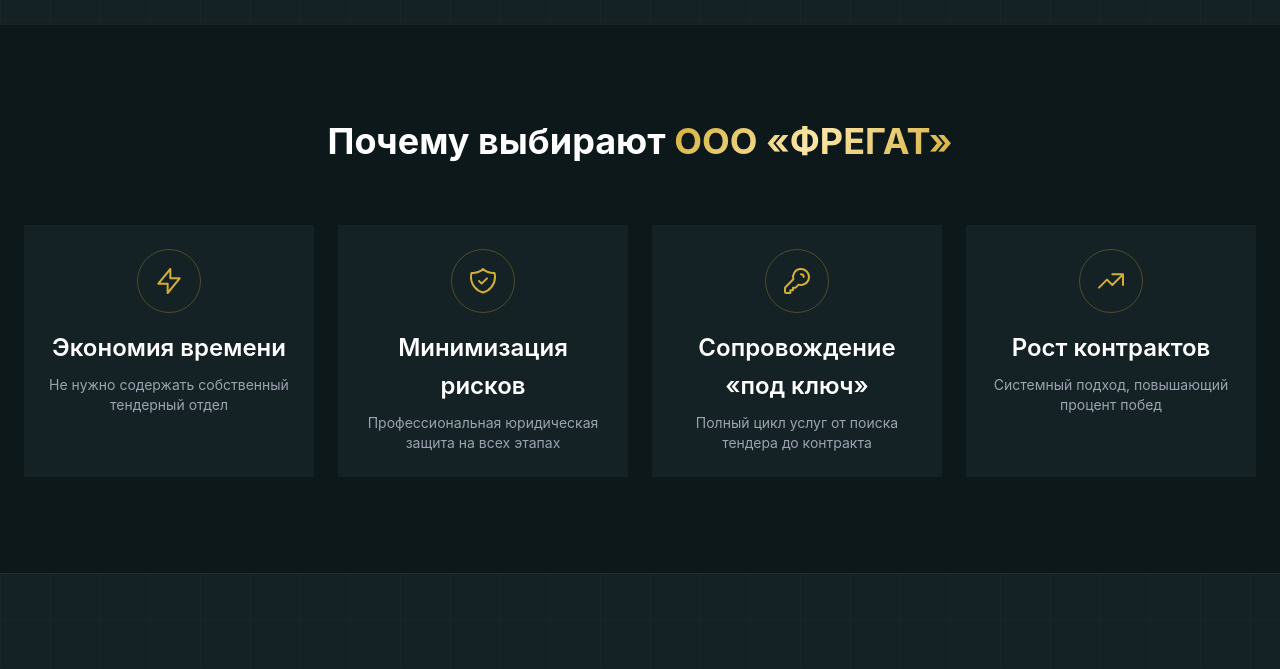
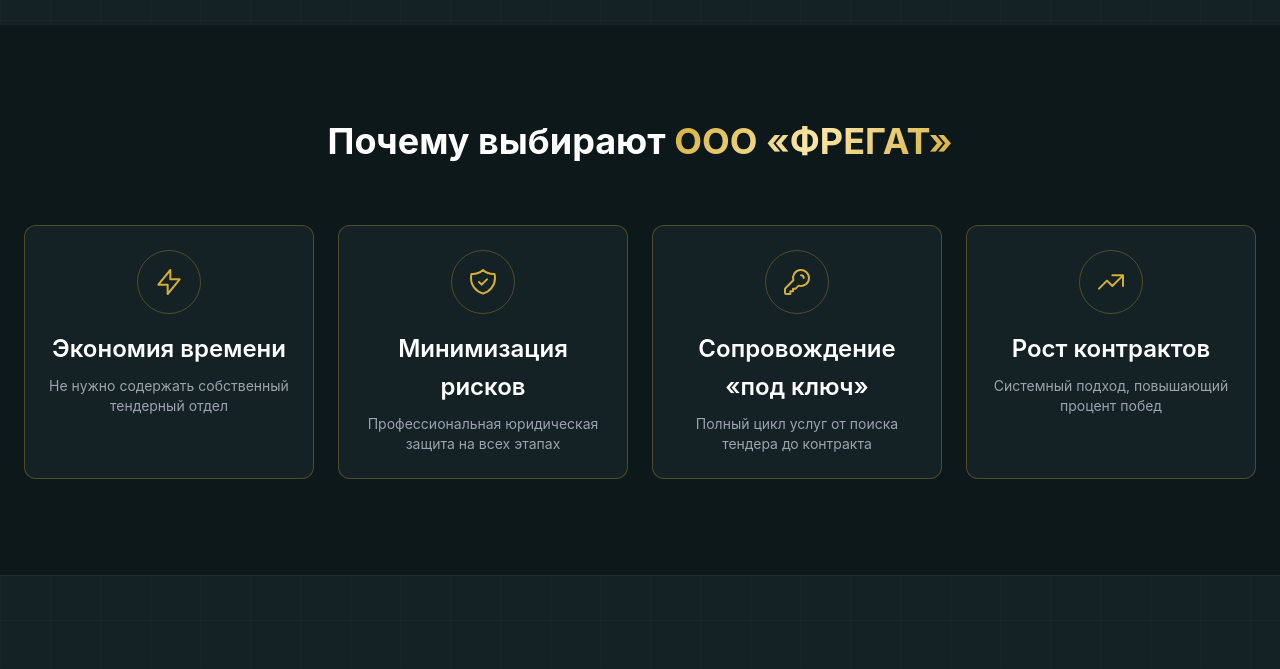
Before and after one commit to suyazov/tender-frigate.ru, a WordPress theme: template wp-content/themes/fregat/front-page.php in a window 1280 px wide. Shown: the part 5080-5749 px from the top of the page. Run offline with PHP 8.4 and a stand-in for WordPress, Linux system fonts and the light colour scheme; the site name, menu and one post (Sample post) are stand-ins, and other content is empty; some libraries are stand-ins or nearby versions.

Commit message:
Fix geometry: round advantage cards, align header padding with sections
Co-Authored-By: Claude Opus 4.7 <noreply@anthropic.com>

```diff
--- a/wp-content/themes/fregat/front-page.php
+++ b/wp-content/themes/fregat/front-page.php
@@ -401,28 +401,28 @@ get_header();
 					</h2>
 
 					<div class="grid md:grid-cols-2 lg:grid-cols-4 gap-6">
-						<div class="text-center p-6 border-gold bg-[#142125] transition duration-300">
+						<div class="text-center p-6 border border-gold/30 rounded-xl bg-[#142125] transition duration-300">
 							<div class="w-16 h-16 mx-auto mb-4 border border-gold rounded-full flex items-center justify-center">
 								<svg class="w-8 h-8 text-gold" fill="none" stroke="currentColor" viewBox="0 0 24 24"><path stroke-linecap="round" stroke-linejoin="round" stroke-width="1.5" d="M13 10V3L4 14h7v7l9-11h-7z"/></svg>
 							</div>
 							<h3 class="font-semibold mb-2 text-white">Экономия времени</h3>
 							<p class="text-gray-400 text-sm">Не нужно содержать собственный тендерный отдел</p>
 						</div>
-						<div class="text-center p-6 border-gold bg-[#142125] transition duration-300">
+						<div class="text-center p-6 border border-gold/30 rounded-xl bg-[#142125] transition duration-300">
 							<div class="w-16 h-16 mx-auto mb-4 border border-gold rounded-full flex items-center justify-center">
 								<svg class="w-8 h-8 text-gold" fill="none" stroke="currentColor" viewBox="0 0 24 24"><path stroke-linecap="round" stroke-linejoin="round" stroke-width="1.5" d="M9 12l2 2 4-4m5.618-4.016A11.955 11.955 0 0112 2.944a11.955 11.955 0 01-8.618 3.04A12.02 12.02 0 003 9c0 5.591 3.824 10.29 9 11.622 5.176-1.332 9-6.03 9-11.622 0-1.042-.133-2.052-.382-3.016z"/></svg>
 							</div>
 							<h3 class="font-semibold mb-2 text-white">Минимизация рисков</h3>
 							<p class="text-gray-400 text-sm">Профессиональная юридическая защита на всех этапах</p>
 						</div>
-						<div class="text-center p-6 border-gold bg-[#142125] transition duration-300">
+						<div class="text-center p-6 border border-gold/30 rounded-xl bg-[#142125] transition duration-300">
 							<div class="w-16 h-16 mx-auto mb-4 border border-gold rounded-full flex items-center justify-center">
 								<svg class="w-8 h-8 text-gold" fill="none" stroke="currentColor" viewBox="0 0 24 24"><path stroke-linecap="round" stroke-linejoin="round" stroke-width="1.5" d="M15 7a2 2 0 012 2m4 0a6 6 0 01-7.743 5.743L11 17H9v2H7v2H4a1 1 0 01-1-1v-2.586a1 1 0 01.293-.707l5.964-5.964A6 6 0 1121 9z"/></svg>
 							</div>
 							<h3 class="font-semibold mb-2 text-white">Сопровождение «под ключ»</h3>
 							<p class="text-gray-400 text-sm">Полный цикл услуг от поиска тендера до контракта</p>
 						</div>
-						<div class="text-center p-6 border-gold bg-[#142125] transition duration-300">
+						<div class="text-center p-6 border border-gold/30 rounded-xl bg-[#142125] transition duration-300">
 							<div class="w-16 h-16 mx-auto mb-4 border border-gold rounded-full flex items-center justify-center">
 								<svg class="w-8 h-8 text-gold" fill="none" stroke="currentColor" viewBox="0 0 24 24"><path stroke-linecap="round" stroke-linejoin="round" stroke-width="1.5" d="M13 7h8m0 0v8m0-8l-8 8-4-4-6 6"/></svg>
 							</div>
--- a/wp-content/themes/fregat/header.php
+++ b/wp-content/themes/fregat/header.php
@@ -62,7 +62,7 @@
 
 <!-- Header -->
 <header class="fixed w-full top-0 z-50 backdrop-blur-md border-b border-white/10" style="background-color: rgba(20, 33, 37, 0.95);">
-	<div class="max-w-7xl mx-auto px-4 sm:px-6 lg:px-8 flex justify-between items-center h-20">
+	<div class="max-w-7xl mx-auto px-6 flex justify-between items-center h-20">
 		<a href="<?php echo esc_url(home_url('/')); ?>#hero" rel="home" class="flex items-center gap-3">
 			<img src="<?php echo get_template_directory_uri(); ?>/assets/images/logo.webp" alt="Логотип Фрегат" class="h-12 w-auto logo-clean" width="100" height="100" fetchpriority="high">
 			<div>
```
